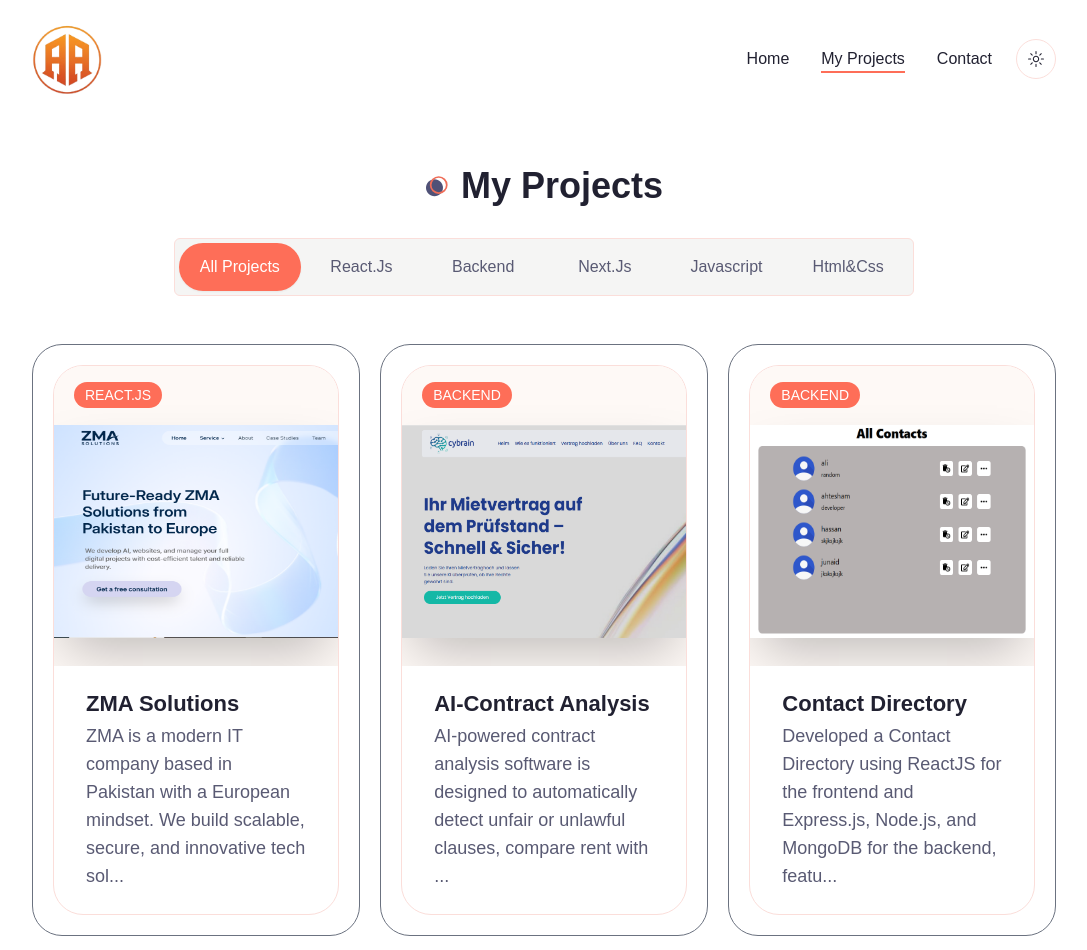
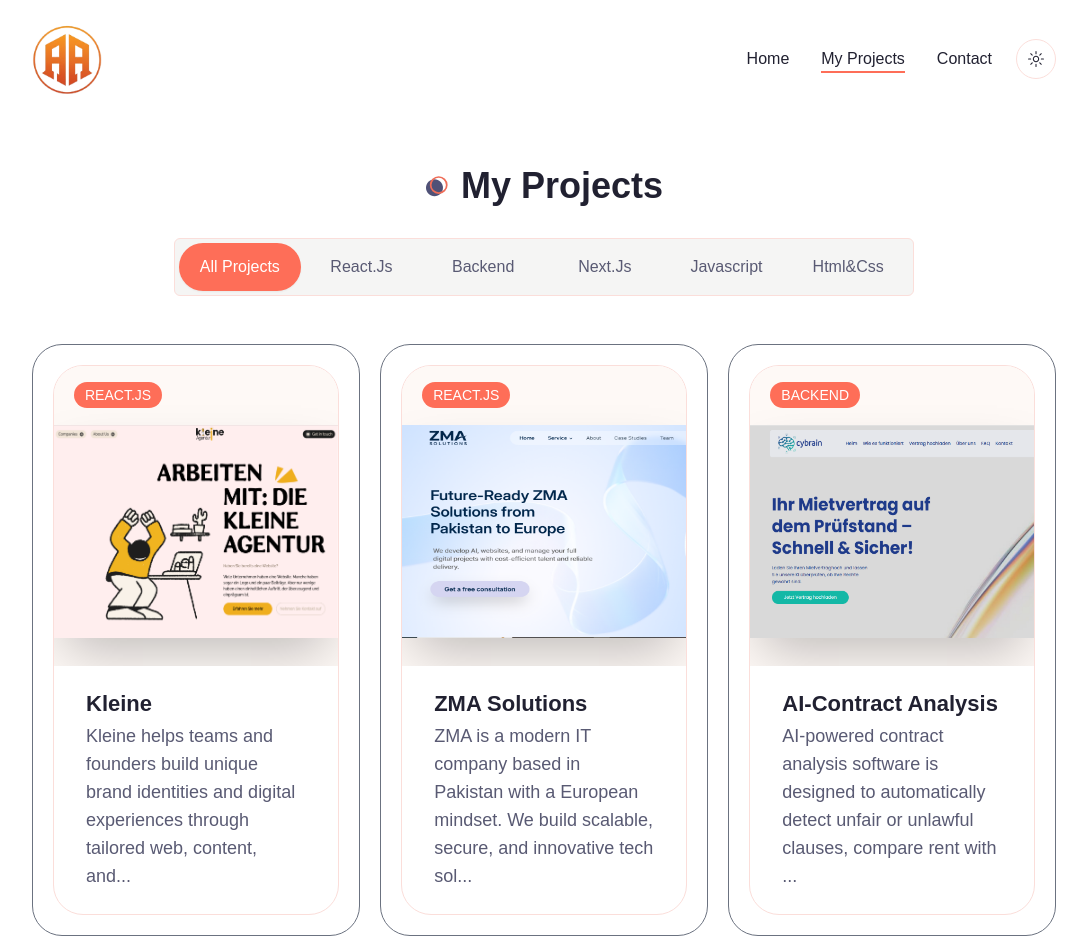
Before and after one commit to hafizahteshamali/updated_portfolio, a Next.js app: page /projects in a window 1280 px wide. Shown: the top 950 px of the page, without its empty margins (96-1183 px from the left). Built offline with nearby package versions, Linux system fonts and the light colour scheme.

Commit message:
updated again portfolio

```diff
--- a/app/projects/page.jsx
+++ b/app/projects/page.jsx
@@ -5,6 +5,14 @@
 import ProjectCard from "@/components/ui/ProjectCard";
 
 const projectData = [
+  {
+    image: "/work/kleine.png",
+    category: "React.Js",
+    description:
+      "Kleine helps teams and founders build unique brand identities and digital experiences through tailored web, content, and growth solutions — turning creative ideas into lasting results.",
+    name: "Kleine",
+    link: "https://kleine-german.vercel.app/",
+  },
   {
     image: "/work/zma.png",
     category: "React.Js",
--- a/components/Work.jsx
+++ b/components/Work.jsx
@@ -12,6 +12,14 @@
 import ProjectCard from "@/components/ui/ProjectCard";
 
 const projectData = [
+  {
+    image: "/work/kleine.png",
+    category: "React.Js",
+    description:
+      "Kleine helps teams and founders build unique brand identities and digital experiences through tailored web, content, and growth solutions — turning creative ideas into lasting results.",
+    name: "Kleine",
+    link: "https://kleine-german.vercel.app/",
+  },
   {
     image: "/work/nextjs-1.png",
     category: "Next.Js",
```
Also changed, not shown: public/work/kleine.png (added).
